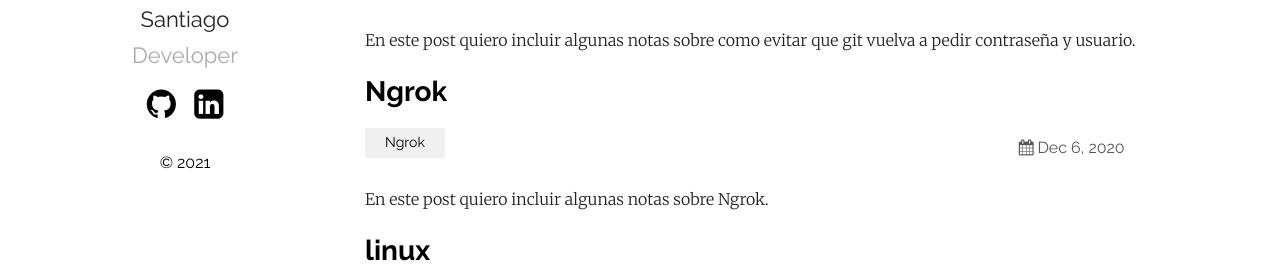
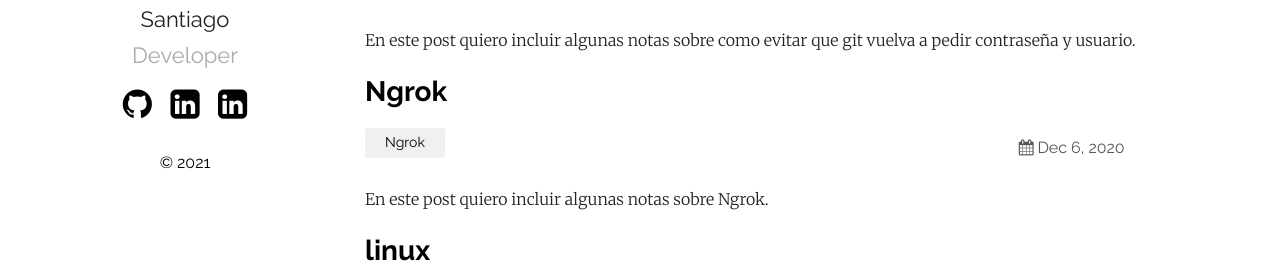
Before and after one commit to santiago500/santiago500.github.io, a Jekyll site: the page built from index.md, in a window 1280 px wide. Shown: the part 370-649 px from the top of the page. Built offline with Jekyll 4.4.1, drawn with Linux system fonts in a browser that asks for light colours.

Commit message:
update default.html

```diff
--- a/_layouts/default.html
+++ b/_layouts/default.html
@@ -17,7 +17,7 @@
 				<a href="https://www.linkedin.com/{{ site.plainwhite.social_links.linkedIn }}"><li><i class="icon-linkedin-squared"></i></li></a>
                 {%- endif -%}
                 {%- if site.plainwhite.social_links.twitter -%}
-                <a href="https://twitter.com/{{ site.plainwhite.social_links.twitter }}"><li><i class="fa fa-linkedin-square"></i></li></a>
+                <a href="https://twitter.com/{{ site.plainwhite.social_links.twitter }}"><li><i class="icon-linkedin-squared"></i></li></a>
                 {%- endif -%}
 			</ul>
 			<p>&copy; 2021</p>
```
